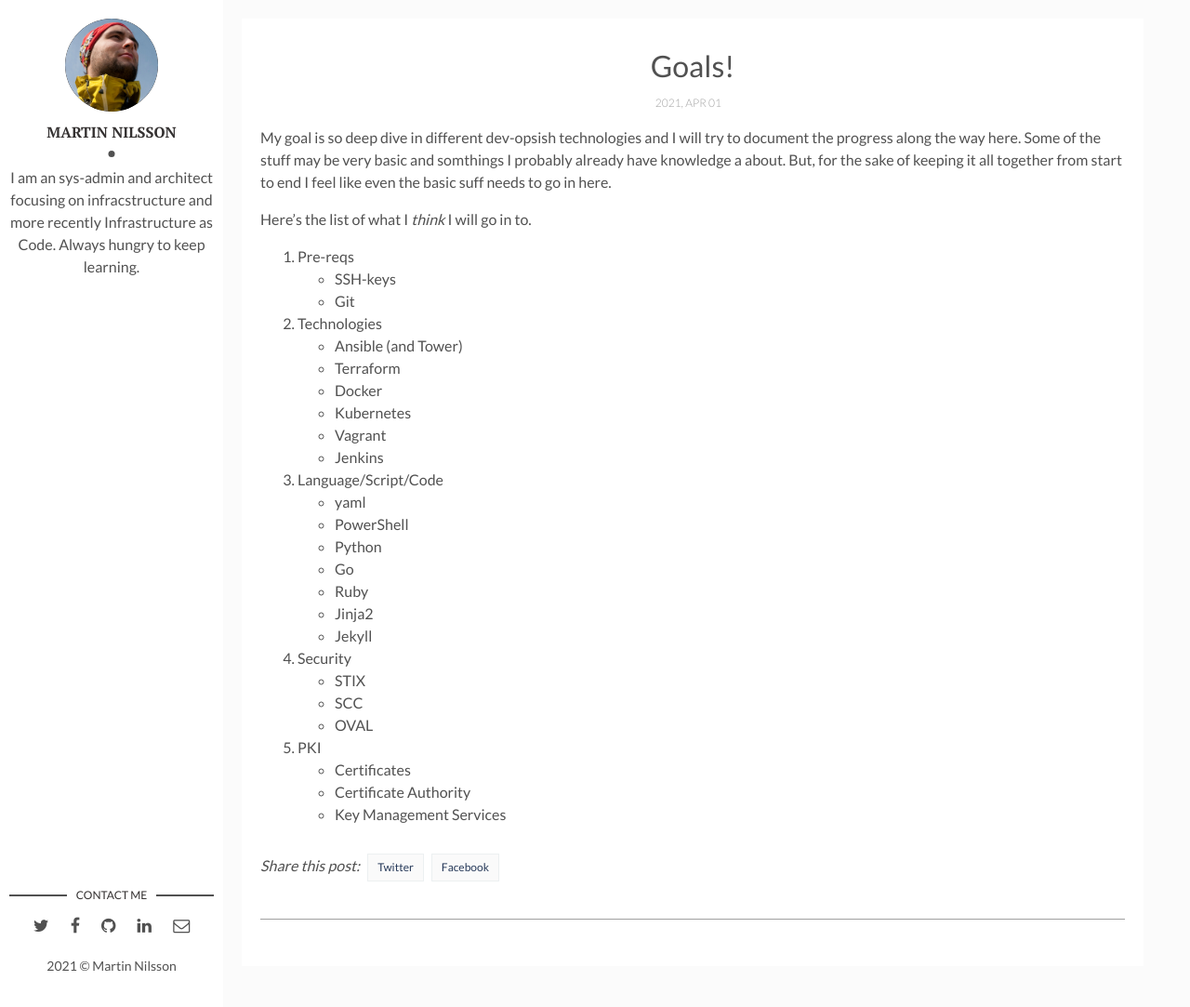
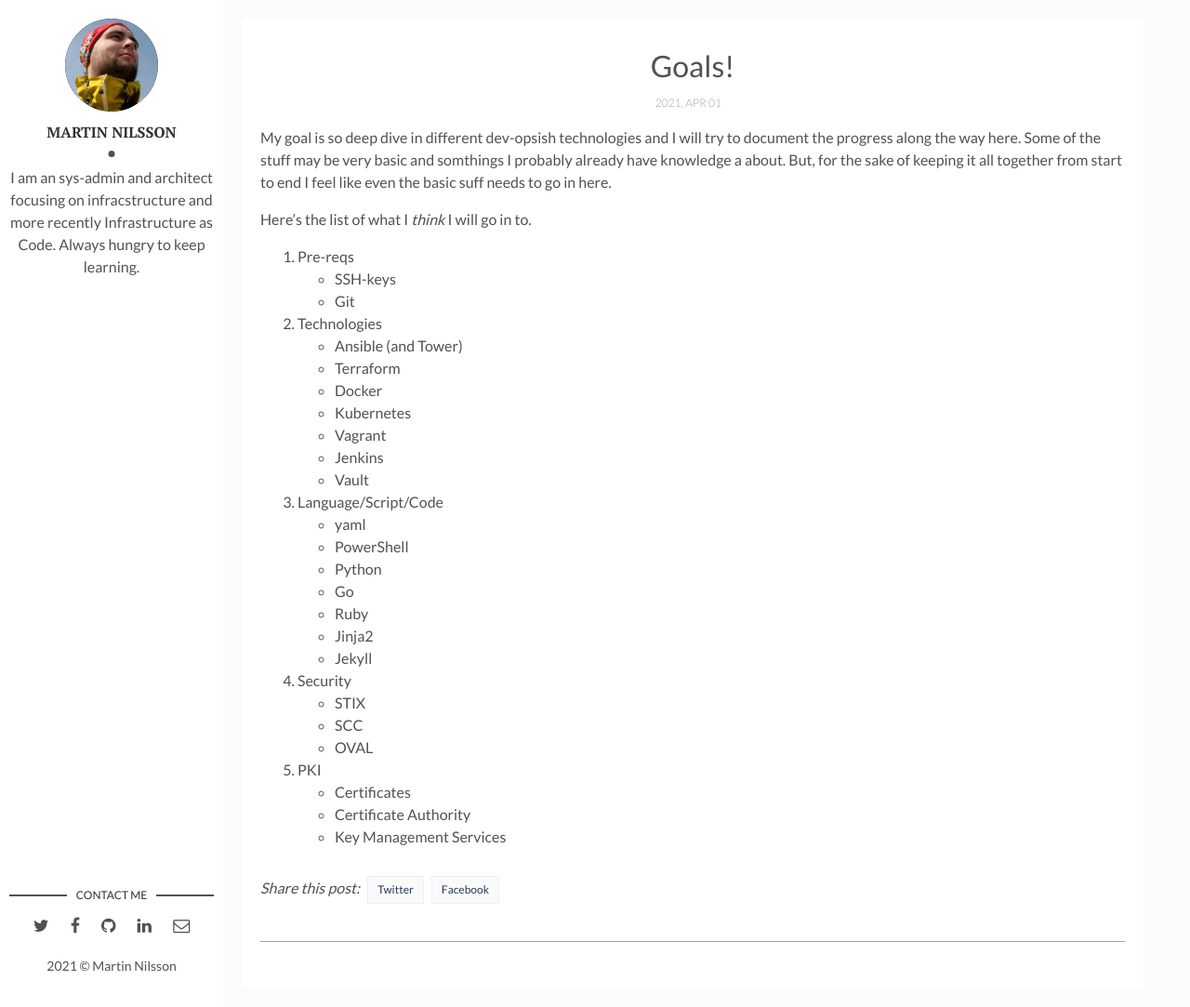
Before and after one commit to mytsk/my-development, a Jekyll site: the page built from _posts/2021-04-02-First-post-and-goals.markdown, in a window 1280 px wide and 1083 px high. Shown: the whole window at 93% size. Built offline with Jekyll 4.4.1, drawn with Linux system fonts in a browser that asks for light colours; comment, search, counter and statistics services are not loaded.

Commit message:
added vault

```diff
--- a/_posts/2021-04-02-First-post-and-goals.markdown
+++ b/_posts/2021-04-02-First-post-and-goals.markdown
@@ -19,6 +19,7 @@ Here's the list of what I _think_ I will go in to.
 * Kubernetes
 * Vagrant
 * Jenkins
+* Vault
 3. Language/Script/Code
 * yaml
 * PowerShell
```
